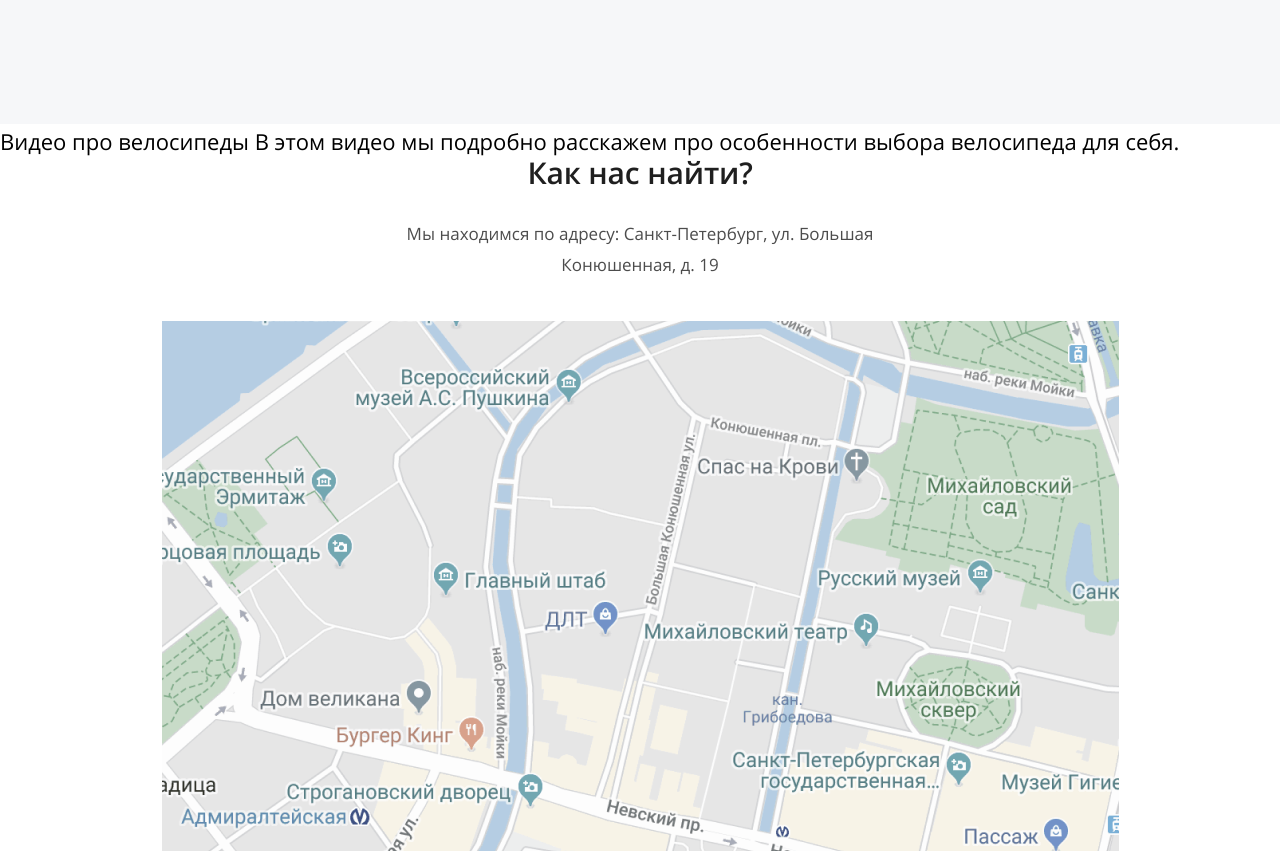
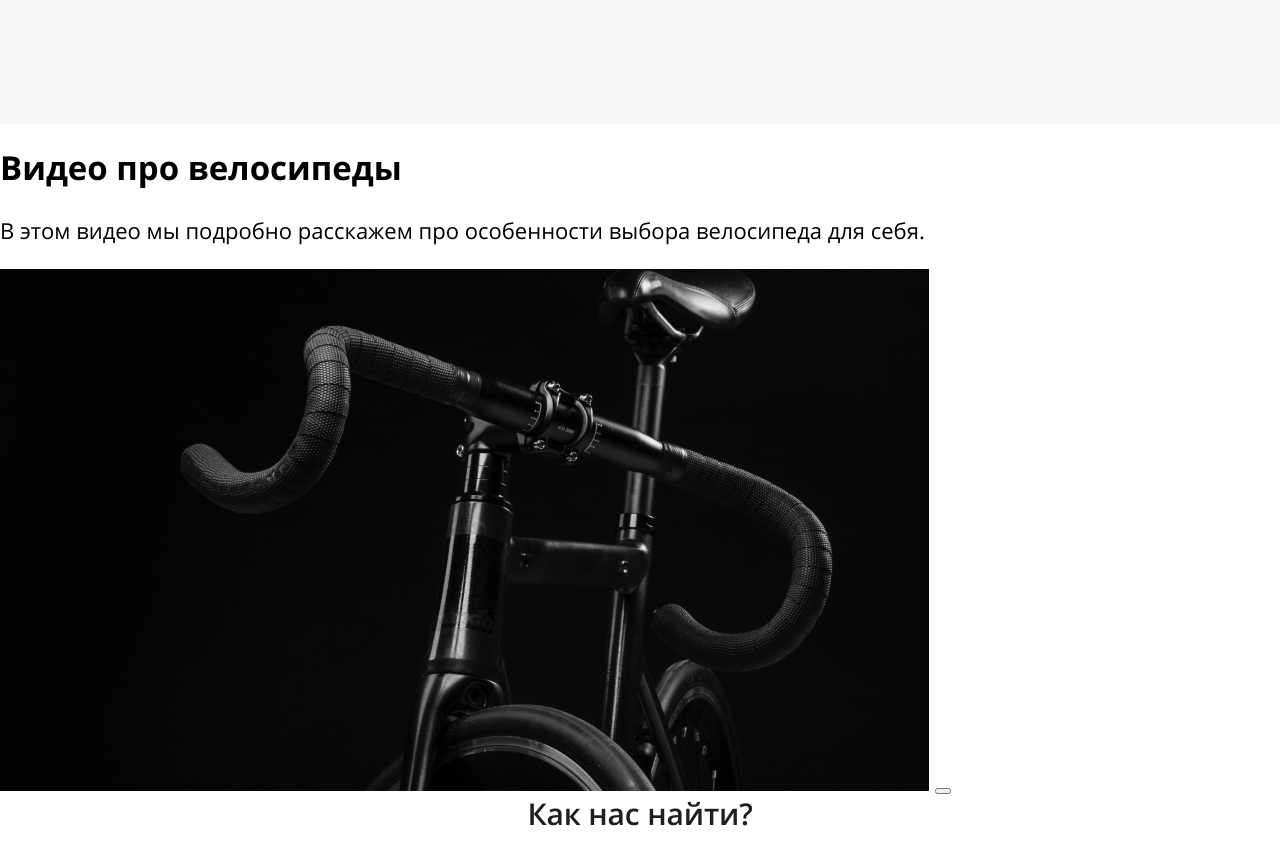
Before and after one commit to dmitry-ios/bicycles, a website: page source/index.html in a window 1280 px wide. Shown: the part 2240-3091 px from the top of the page. Drawn offline with nearby package versions, Linux system fonts and the light colour scheme; files that its build step writes are made by us from their sources.

Commit message:
Добавляет разметку для видео с велосипедами

```diff
--- a/source/index.html
+++ b/source/index.html
@@ -117,9 +117,15 @@
         </div>
       </section>
 
-      <section>
-        Видео про велосипеды
-        В этом видео мы подробно расскажем про особенности выбора велосипеда для себя.
+      <section class="video">
+        <h2>Видео про велосипеды</h2>
+        <p>В этом видео мы подробно расскажем про особенности выбора велосипеда для себя.</p>
+        <div class="video__preview-wrapper">
+          <img src="img/video-preview-desktop.png" alt="Превью видео про велосипеды">
+          <button type="button">
+            <span class="visually-hidden">Воспроизвести видео</span>
+          </button>
+        </div>
       </section>
     </main>
 
@@ -149,6 +155,7 @@
         </ul>
       </div>
     </footer>
+
     <script src="js/script.js"></script>
   </body>
 </html>
```
Also changed, not shown: build/index.html.
